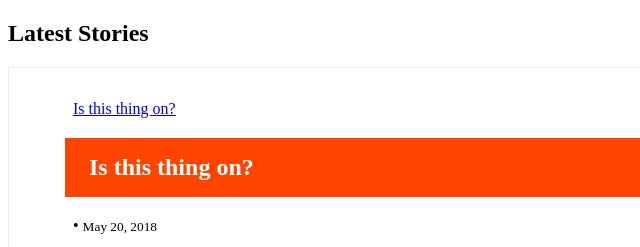
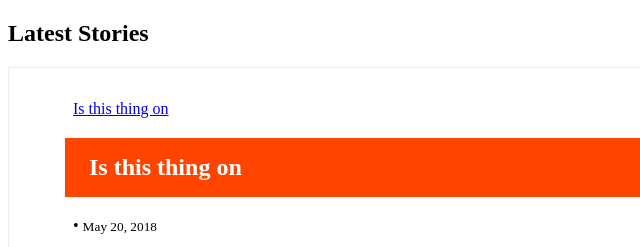
Before and after one commit to ornous/blog, a Gatsby site: page / in a window 1280 px wide. Shown: the top 247 px of the page, 0-640 px from the left. Built offline with nearby package versions, Linux system fonts and the light colour scheme; Gatsby itself is replaced by a stand-in of ours.

Commit message:
Update Blog “2018-05-20-is-this-thing-on”

```diff
--- a/src/pages/blog/2018-05-20-is-this-thing-on.md
+++ b/src/pages/blog/2018-05-20-is-this-thing-on.md
@@ -1,6 +1,6 @@
 ---
 templateKey: blog-post
-title: Is this thing on?
+title: Is this thing on
 image: /img/baby.jpg
 date: '2018-05-20T17:24:43+01:00'
 description: >-
```
